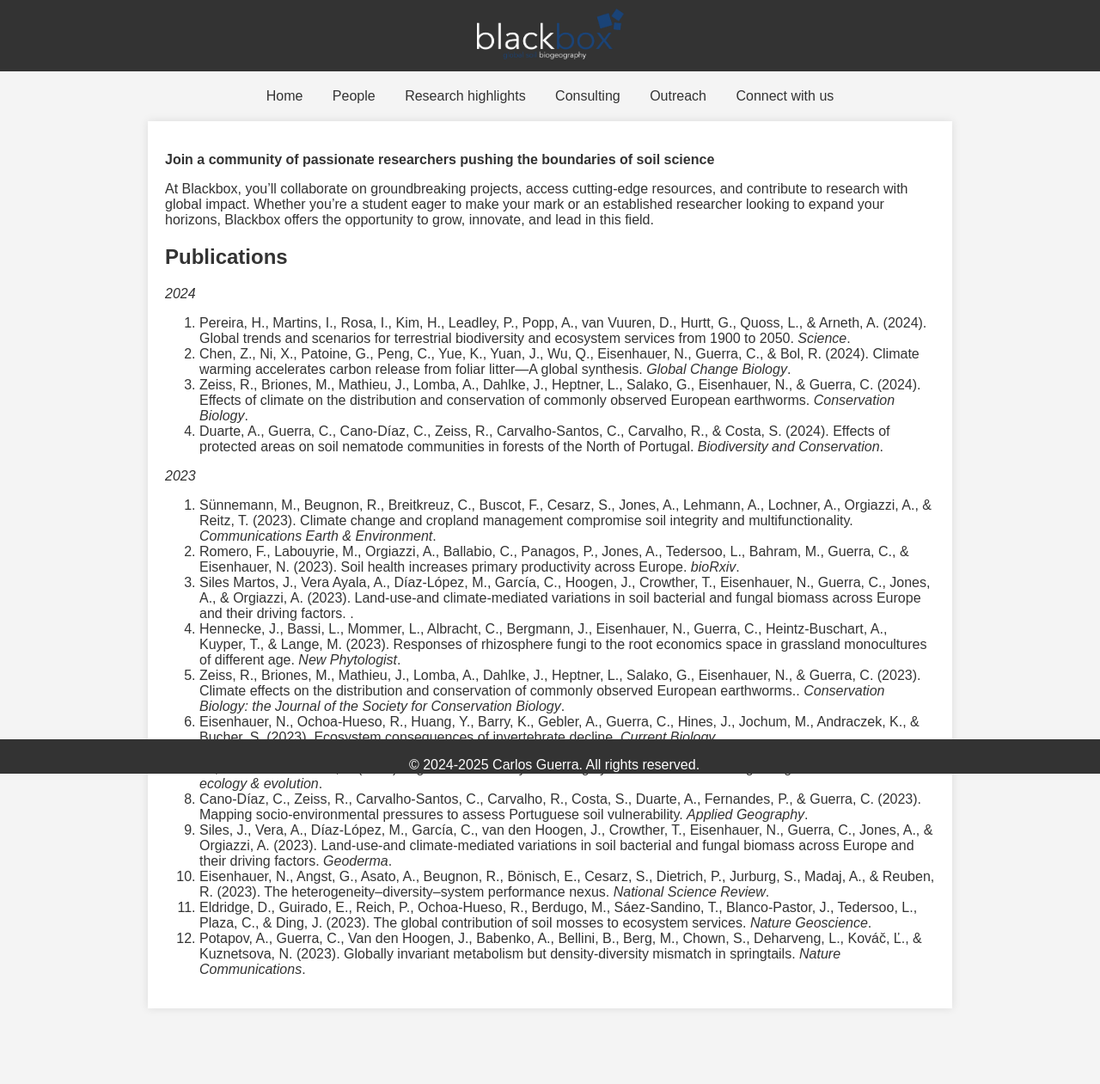
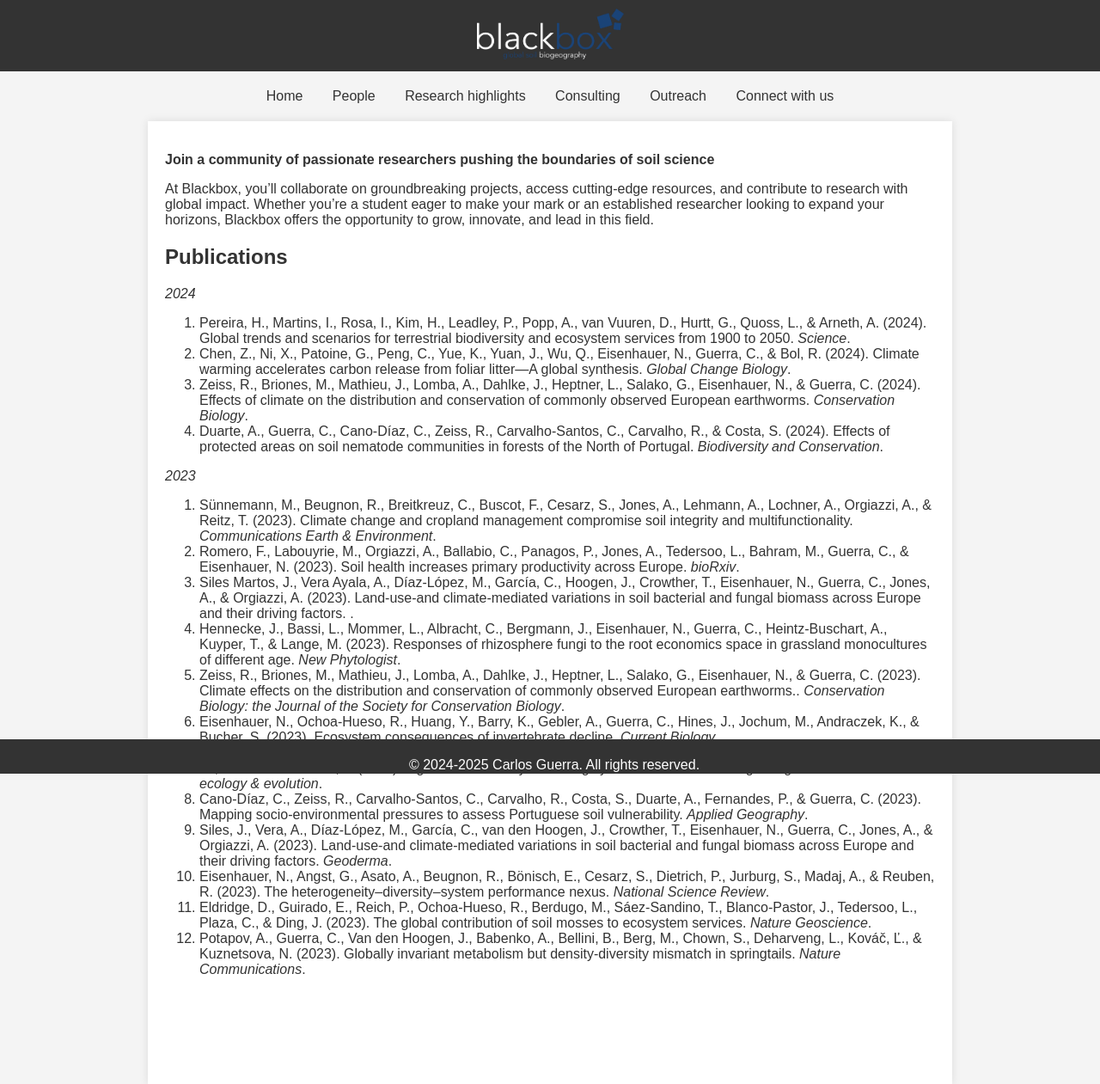
Before and after one commit to Blackboxgeo/blackbox.github.io, a Jekyll site: the page built from rh/index.md, in a window 1280 px wide. Shown: the whole page at 86% size. Built offline with Jekyll 4.4.1, drawn with Linux system fonts in a browser that asks for light colours; before the commit the page ends 1173 px from its top, so only the background shows below that.

Commit message:
fix footer on index

```diff
--- a/_layouts/default.html
+++ b/_layouts/default.html
@@ -67,7 +67,7 @@
             width: 100%;
             height: 30px;
             position: fixed;
-            bottom: 0;
+            bottom: 10;
         }
     </style>
 </head>
--- a/assets/css/styles.css
+++ b/assets/css/styles.css
@@ -117,5 +117,5 @@
             width: 100%;
             height: 30px;
             position: fixed;
-            bottom: 0;
+            bottom: 10;
         }
--- a/rh/index.md
+++ b/rh/index.md
@@ -15,3 +15,8 @@
 *2023*
 
 {% include publications year="2023" %}
+
+<br>
+<br>
+<br>
+<br>
```
Also changed, not shown: index.md (+3 -1 lines).
